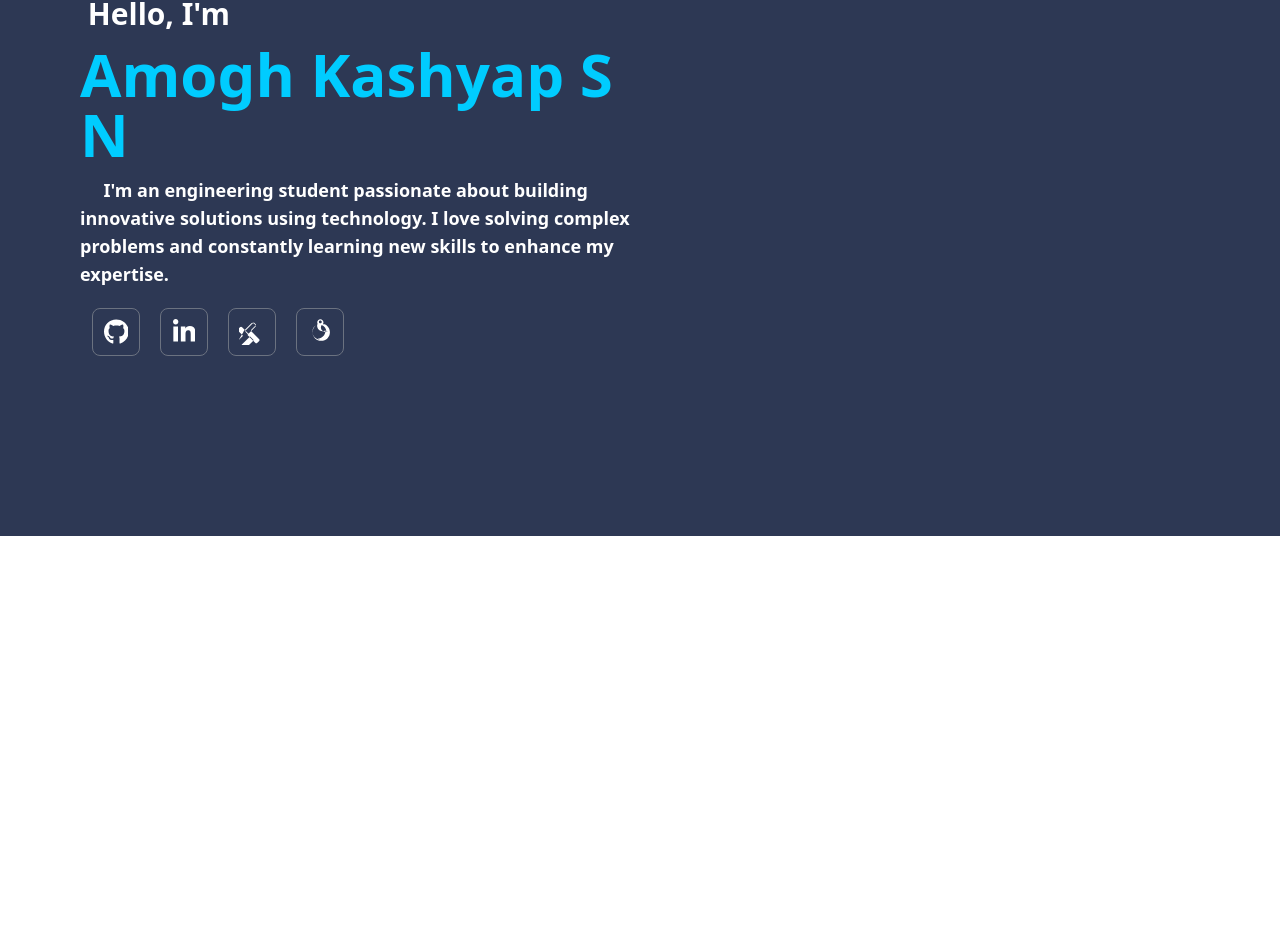
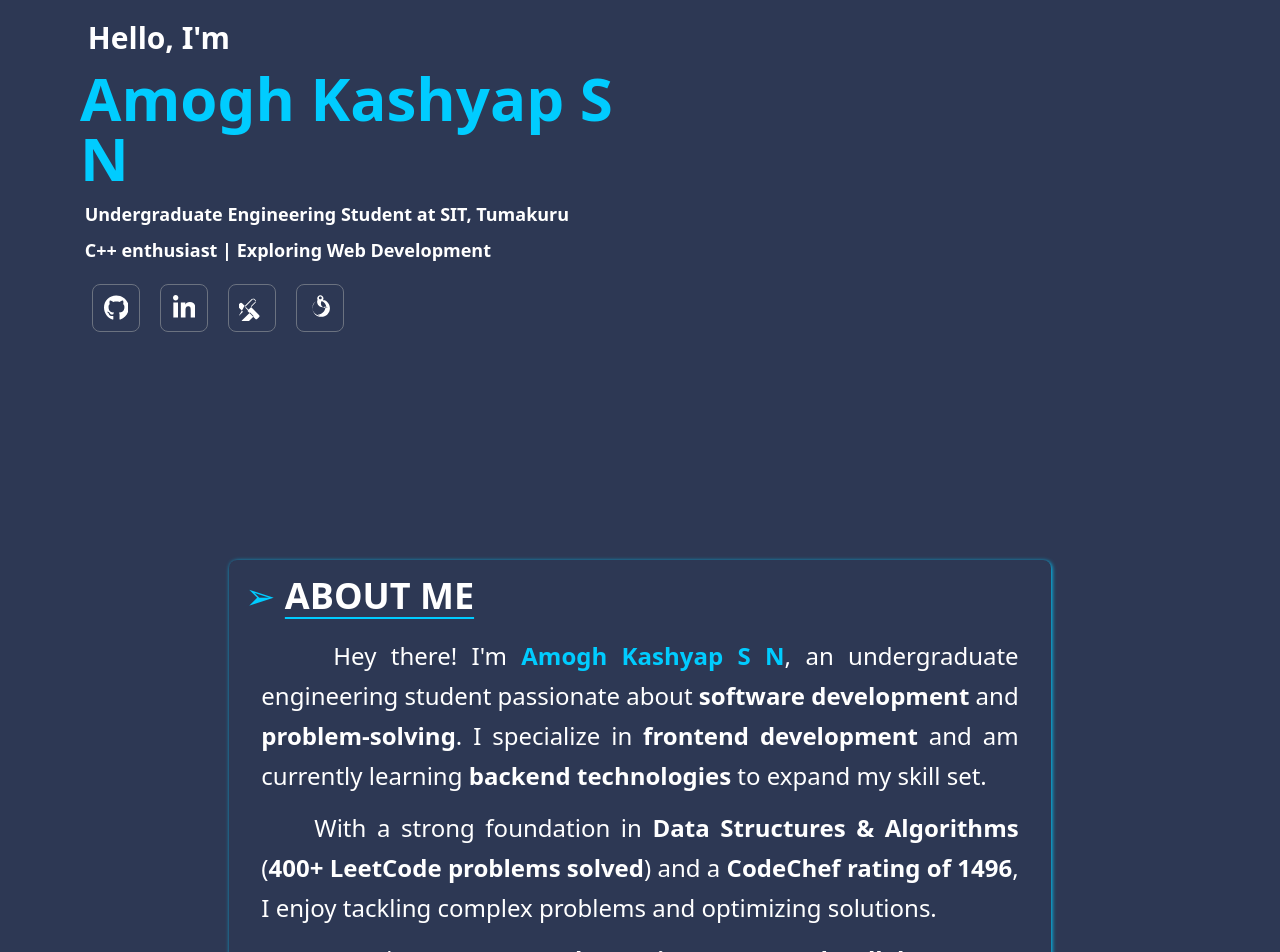
Before and after one commit to AmoghDevWorks/portfolioak, a React (Create React App) app: page / in a window 1280 px wide. Shown: the part 248-1200 px from the top of the page. Before the commit the page ends 800 px from the top, so only its background shows below. Built offline with nearby package versions, Linux system fonts and the light colour scheme.

Commit message:
about us

```diff
--- /dev/null
+++ b/src/components/About.js
@@ -0,0 +1,16 @@
+import React from 'react'
+
+const About = () => {
+  return (
+    <div className='bg-customgrey max-w-screen h-fit p-6 flex items-center justify-center'>
+        <div className='h-fit p-4 w-2/3 shadow-custom rounded-lg text-white'>
+            <h1 className='text-4xl text-customblue mb-5'>➢&nbsp;<span className='text-white font-bold underline underline-offset-8 decoration-customblue decoration-[2px]'>ABOUT ME</span></h1>
+            <p className='my-3 leading-10 text-2xl px-4 text-justify'>&nbsp;&nbsp;&nbsp;&nbsp;&nbsp;Hey there! I'm <span className='text-customblue font-bold'>Amogh Kashyap S N</span>, an undergraduate engineering student passionate about <b>software development</b> and <b>problem-solving</b>. I specialize in <b>frontend development</b> and am currently learning <b>backend technologies</b> to expand my skill set.</p>
+            <p className='my-3 leading-10 text-2xl px-4 text-justify'>&nbsp;&nbsp;&nbsp;&nbsp;&nbsp;With a strong foundation in <b>Data Structures & Algorithms</b> (<b>400+ LeetCode problems solved</b>) and a <b>CodeChef rating of 1496</b>, I enjoy tackling complex problems and optimizing solutions.</p>
+            <p className='my-3 leading-10 text-2xl px-4 text-justify'>&nbsp;&nbsp;&nbsp;&nbsp;&nbsp;I'm always eager to <b>learn, innovate, and collaborate</b> on exciting tech projects.</p>
+        </div>
+    </div>
+  )
+}
+
+export default About
--- a/src/components/App.js
+++ b/src/components/App.js
@@ -6,11 +6,12 @@ import CodeChefButton from '../utils/CodeChefBtn'
 
 const App = () => {
   return (
-    <div className='bg-customgrey h-[90vh] flex items-center justify-between px-20'>
+    <div className='bg-customgrey min-h-[90vh] flex items-center justify-between px-20'>
       <div className='w-1/2'>
         <h2 className='text-3xl font-semibold text-white'>&nbsp;Hello, I'm</h2>
         <h2 className='font-bold my-3 text-6xl text-customblue'>Amogh Kashyap S N</h2>
-        <p className='my-2 text-white font-semibold text-lg'>&nbsp;&nbsp;&nbsp;&nbsp;&nbsp;I'm an engineering student passionate about building innovative solutions using technology. I love solving complex problems and constantly learning new skills to enhance my expertise.</p>
+        <p className='my-2 text-white font-semibold text-lg'>&nbsp;Undergraduate Engineering Student at SIT, Tumakuru</p>
+        <p className='my-2 text-white font-semibold text-lg'>&nbsp;C++ enthusiast | Exploring Web Development</p>
         <ol className='list-none mt-5 flex items-center gap-5 mx-3'>
           <GitHubBtn />
           <LinkedInButton />
--- a/src/index.js
+++ b/src/index.js
@@ -3,12 +3,14 @@ import ReactDOM from 'react-dom/client';
 import './index.css';
 import Header from './components/Header';
 import App from './components/App';
+import About from './components/About';
 
 const root = ReactDOM.createRoot(document.getElementById('root'));
 root.render(
   <React.StrictMode>
     <Header />
     <App />
+    <About />
   </React.StrictMode>
 );
 
--- a/tailwind.config.js
+++ b/tailwind.config.js
@@ -9,6 +9,9 @@ module.exports = {
         customgrey: '#2D3854',
         customblue: '#00CCFF',
       },
+      boxShadow: {
+        'custom': '1px 1px 4px #00CCFF', // Custom shadow
+      }
     },
   },
   plugins: [],
```
